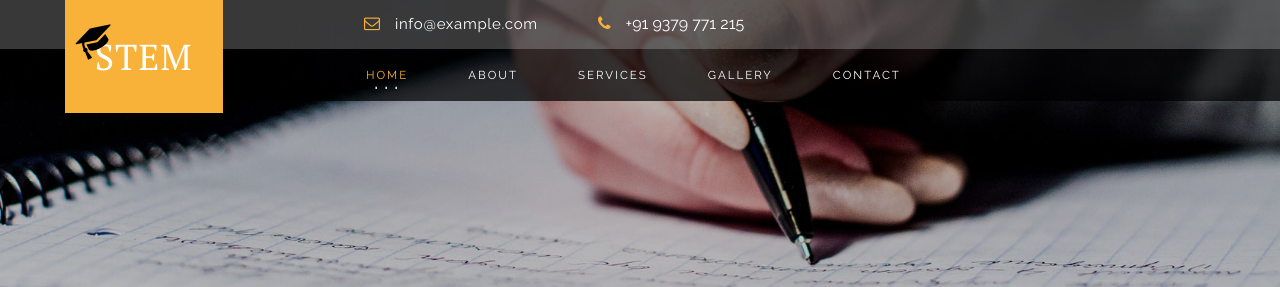
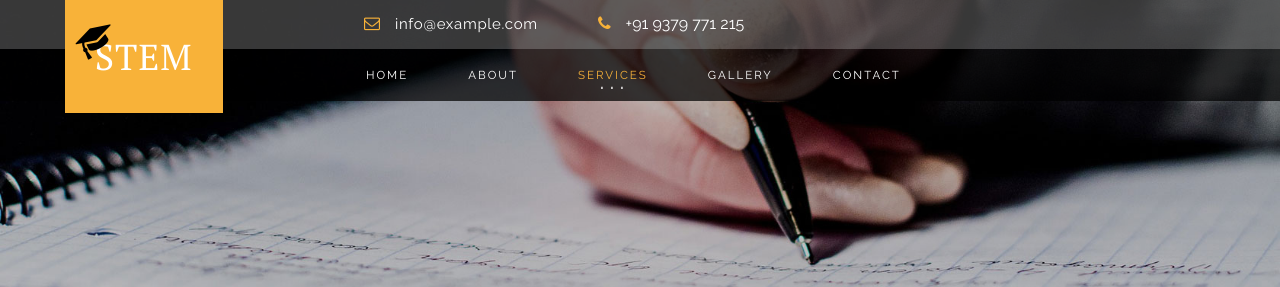
Before and after one commit to dhanyacm/stem1, a Jekyll site: the page built from services.html, in a window 1280 px wide. Shown: the top 287 px of the page. Built offline with Jekyll 4.4.1, drawn with Linux system fonts in a browser that asks for light colours.

Commit message:
Update navbar.html

```diff
--- a/_includes/navbar.html
+++ b/_includes/navbar.html
@@ -30,10 +30,10 @@
 					<div class="collapse navbar-collapse cl-effect-13" id="bs-example-navbar-collapse-1">
 
 						<ul class="nav navbar-nav navbar-right">
-							<li><a href="index.html" class="active">Home</a></li>
-							<li><a href="about.html">About</a></li>
-							<li><a href="services.html">Services</a></li>
-							<li><a href="gallery.html">Gallery</a></li>
+							<li><a href="index.html" {% if page.frontpage %} class="active" {% endif %}>Home</a></li>
+							<li><a href="about.html" {% if page.about %} class="active" {% endif %}>About</a></li>
+							<li><a href="services.html" {% if page.services %} class="active" {% endif %}>Services</a></li>
+							<li><a href="gallery.html" {% if page.gallery %} class="active" {% endif %}>Gallery</a></li>
 						<!-- 	<li class="dropdown">
 								<a href="#" class="dropdown-toggle" data-toggle="dropdown" role="button" aria-haspopup="true" aria-expanded="false">Pages<span class="caret"></span></a>
 								<ul class="dropdown-menu">
@@ -41,7 +41,7 @@
 									<li><a href="icons.html">Icons</a></li>
 								</ul>
 							</li> -->
-							<li><a href="contact.html">Contact</a></li>
+							<li><a href="contact.html" {% if page.contact %} class="active" {% endif %}>Contact</a></li>
 						</ul>
 
 					</div>
```
